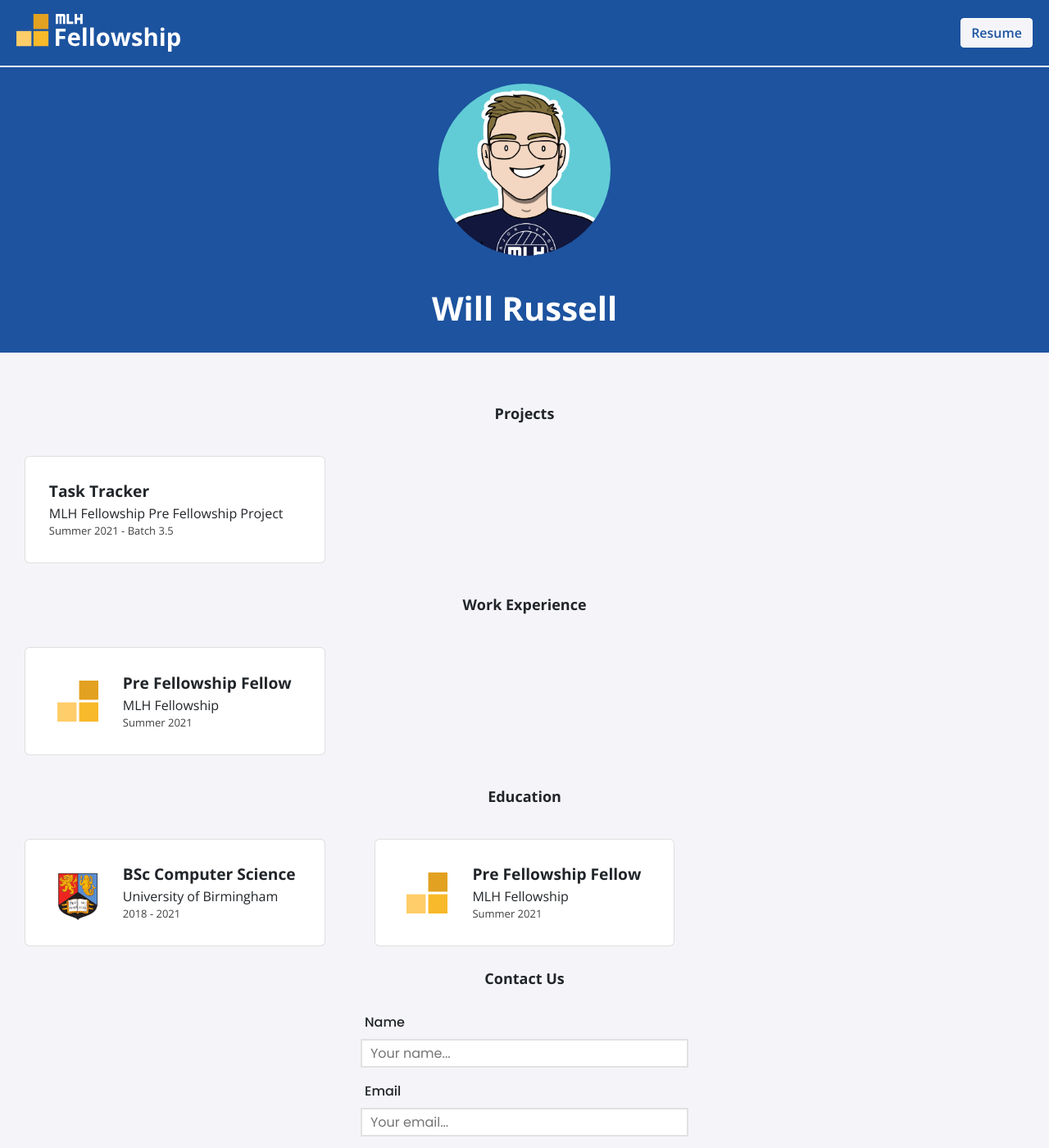
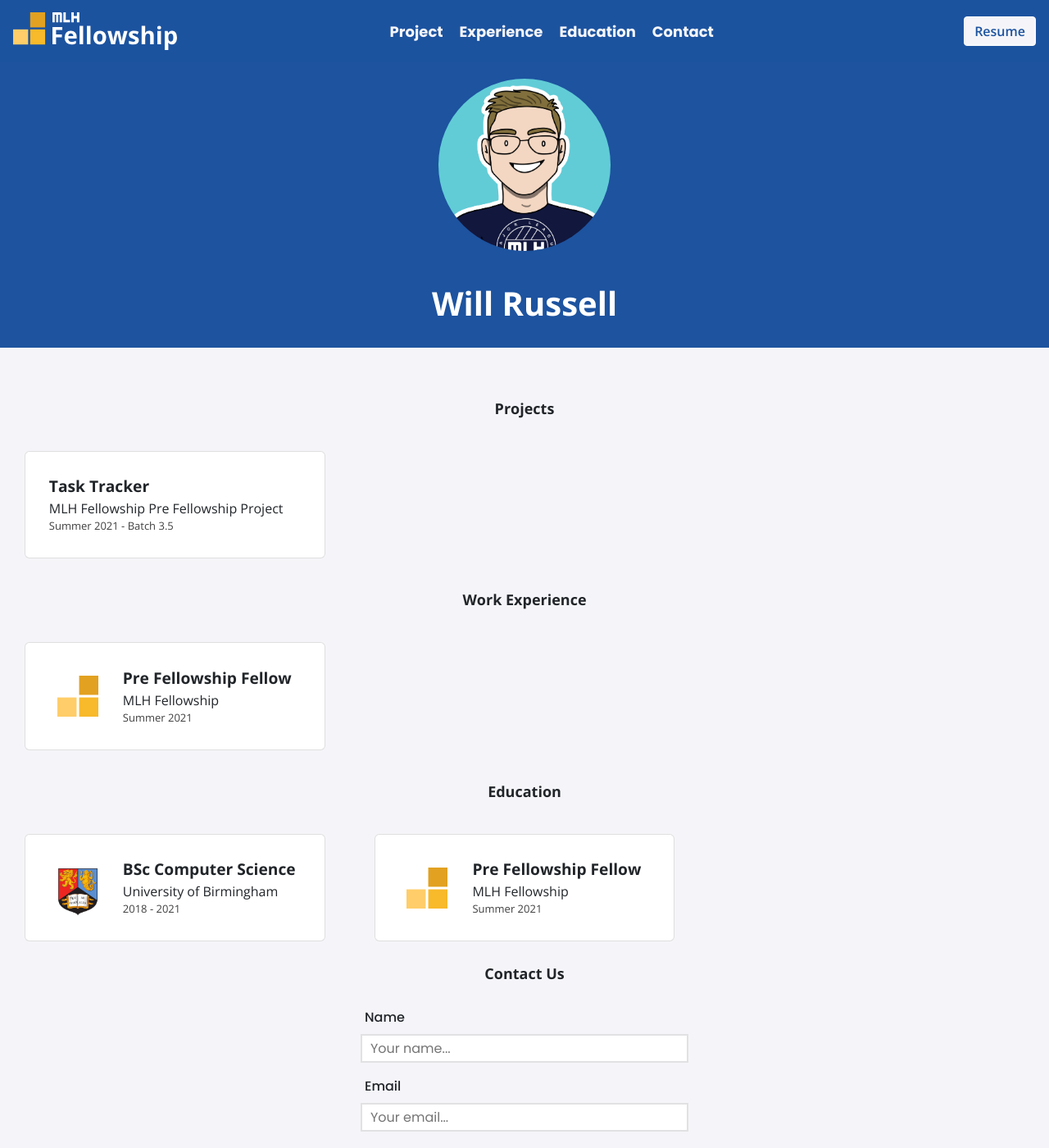
Before and after one commit to MLH-Fellowship/pod-3.1.0-portfolio, a Jekyll site: the page built from index.html, in a window 1280 px wide and 1400 px high. Shown: the whole window at 82% size. Built offline with Jekyll 4.4.1, drawn with Linux system fonts in a browser that asks for light colours; nearby versions of some CDN libraries.

Commit message:
adding navbar

```diff
--- a/_includes/contact.html
+++ b/_includes/contact.html
@@ -1,4 +1,4 @@
-<div class="contact">
+<div class="contact" id="contactdiv">
     <div id="heading"><h2>Contact Us</h2></div>
     <div class="contactform">
         <form action="{{site.form_url}}" method="POST">
--- a/_includes/education.html
+++ b/_includes/education.html
@@ -1,4 +1,4 @@
-<h2>Education</h2>
+<h2 id="edudiv">Education</h2>
 <div class="card-container">
   {% for item in site.data.education %}
   <div class="card">
--- a/_includes/experience.html
+++ b/_includes/experience.html
@@ -1,4 +1,4 @@
-<h2>Work Experience</h2>
+<h2 id="expdiv">Work Experience</h2>
 <div class="card-container">
   {% for item in site.data.experience %}
   <div class="card">
--- a/_includes/navbar.html
+++ b/_includes/navbar.html
@@ -1,12 +1,19 @@
-<header class="nav-bar">
-  <div class="nav-content">
-    <a href="{{ '/' | relative_url }}">
-      <div class="nav-logo">
-        <img src="./assets/img/logo.svg" />
-      </div>
-    </a>
+<nav class="navbar sticky-top navbar-expand-md navbar-light"
+	style="background-color: #1c539f">
+  <a class="navbar-brand nav-logo" href="#">
+    <img src="./assets/img/logo.svg" alt="MLH">
+  </a>
+  <button class="navbar-toggler" type="button" data-toggle="collapse" data-target="#navbarContent" aria-controls="navbarContent" aria-expanded="false" aria-label="Toggle navigation">
+    <span class="navbar-toggler-icon"></span>
+  </button>
 
-    <div class="button-container">
+  <div class="collapse navbar-collapse navlinks" id="navbarContent">
+        <a href="#projectdiv">Project</a>
+      <a href="#expdiv">Experience</a>
+      <a href="#edudiv">Education</a>
+      <a href="#contactdiv">Contact</a>
+  </div>
+  <div class="button-container">
       <a
         href="https://drive.google.com/file/d/12WfUDSUX9bi9Cef5BsXXHyFwmefa4IL4/view?usp=sharing"
         target="_blank"
@@ -14,5 +21,4 @@
         <button class="resume-button">Resume</button>
       </a>
     </div>
-  </div>
-</header>
+</nav>
--- a/_includes/projects.html
+++ b/_includes/projects.html
@@ -1,4 +1,4 @@
-<h2>Projects</h2>
+<h2 id="projectdiv">Projects</h2>
 <div class="card-container">
   {% for item in site.data.projects %} {% if item.page-name %} {% else %} {%
   endif %}
--- a/_sass/navbar.scss
+++ b/_sass/navbar.scss
@@ -1,34 +1,22 @@
-.nav-bar {
-  width: 100%;
-  display: inline-block;
-  background-color: #1c539f;
-  font-family: 'Poppins', serif;
-  font-weight: 700 !important;
-  padding-top: 10px;
-  padding-bottom: 10px;
-  border-bottom: 2px solid #f5f5f9;
-}
-
-.nav-content {
-  display: flex;
-  flex-direction: row;
-  align-items: center;
-  justify-content: space-between;
+.nav-logo {
   height: 60px;
-  width: 100%;
-  padding: 0 20px 0 20px;
-  transition: all 0.3s;
-}
-
-.nav-content .nav-logo {
+  margin: auto;
   display: flex;
   align-items: center;
   justify-content: center;
 }
 
-.nav-content .nav-logo img {
+.nav-logo img {
   width: 200px;
-  transition: all 0.3s;
+}
+
+nav {
+  display: block;
+  width: 100%;
+  text-align: right;
+  padding-top: 0px;
+  padding-right: 0px;
+  font-family: 'Poppins', serif;
 }
 
 .resume-button {
@@ -38,31 +26,23 @@
   border: 1px solid white;
   font-weight: 600;
   color: #1c539f;
-  transition: all 0.3s;
 }
 
 .resume-button:hover {
   background-color: #f5f5f9e7;
 }
-
-@media screen and (max-width: 800px) {
-  .nav-content {
-    height: 50px;
-  }
-  .nav-content .nav-logo img {
-    width: 170px;
-  }
+.navlinks {
+  display: block;
+  justify-content: center;
+  margin-right: 2vw;
+}
+.navlinks a {
+  color: #f5f5f9;
+  padding-right: 20px;
+  font-weight: bold;
+  font-size: large;
 }
 
-@media screen and (max-width: 400px) {
-  .nav-content {
-    height: 40px;
-  }
-  .nav-content .nav-logo img {
-    width: 130px;
-  }
-  .resume-button {
-    padding: 2px 8px 2px 8px;
-    font-size: 3.5vw;
-  }
+.navlinks a:hover {
+  text-decoration: underline;
 }
```
